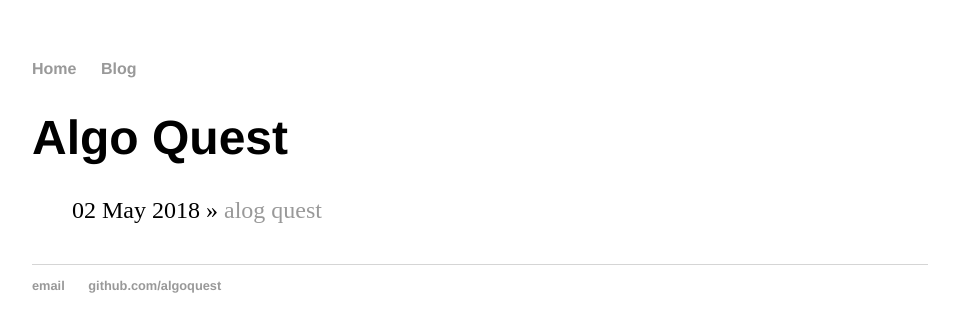
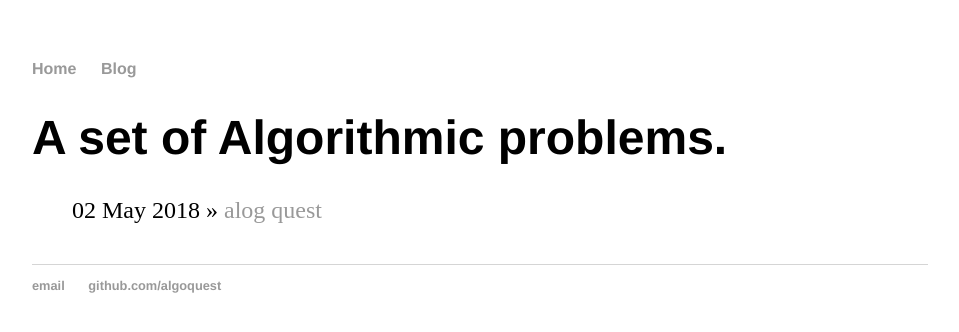
Before and after one commit to algoquest/algoquest.github.io, a Jekyll site: the page built from index.html, in a window 1280 px wide. Shown: the top 332 px of the page, without its empty margins (160-1119 px from the left). Built offline with Jekyll 4.4.1, drawn with Linux system fonts in a browser that asks for light colours.

Commit message:
Update index.html

```diff
--- a/index.html
+++ b/index.html
@@ -2,7 +2,7 @@
 layout: default
 title: Algo Quest
 ---
-	<h1>{{ page.title }}</h1>
+	<h1>A set of Algorithmic problems. </h1>
 	<ul class="posts">
 
 	  {% for post in site.posts %}
```
